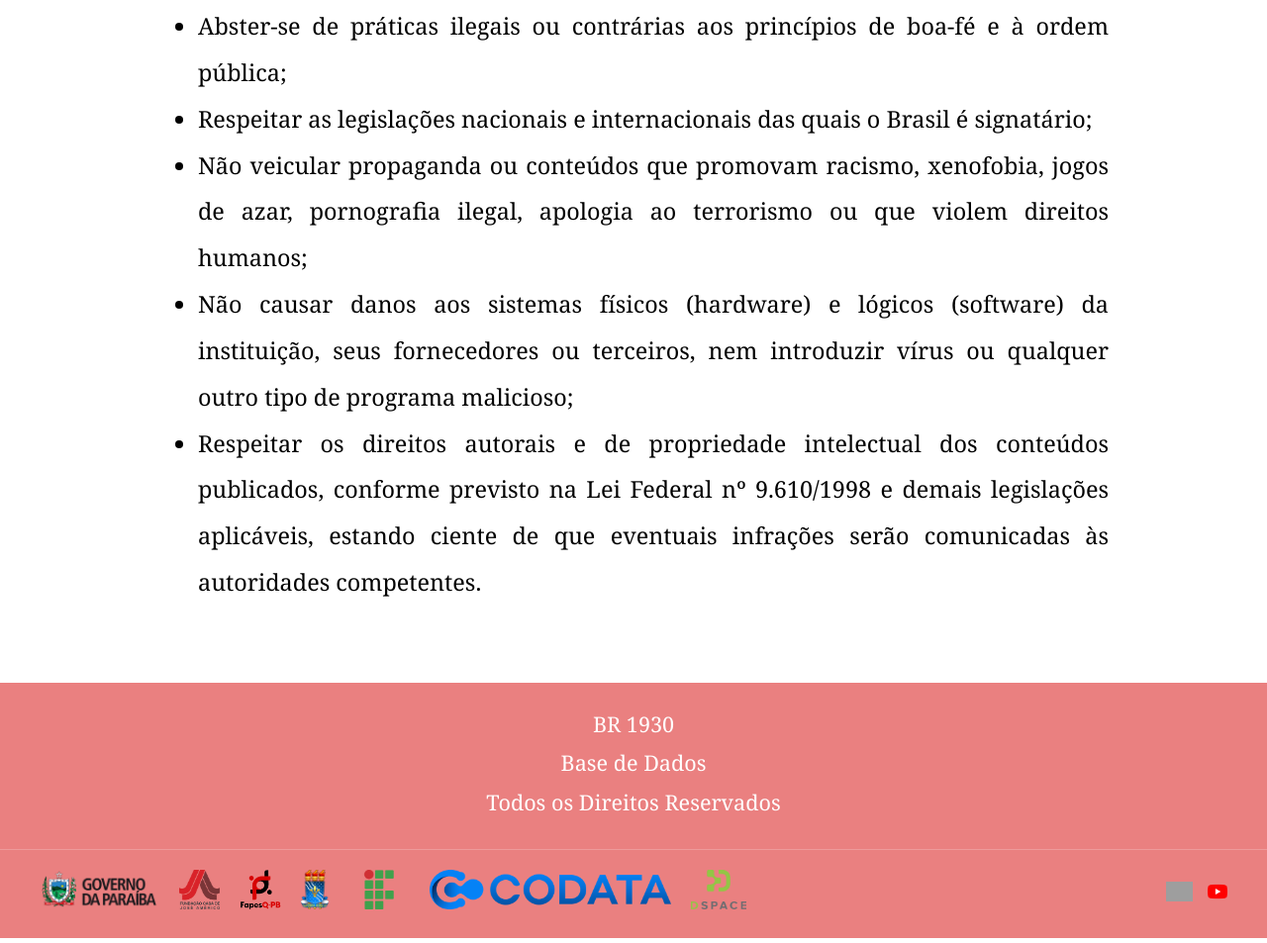
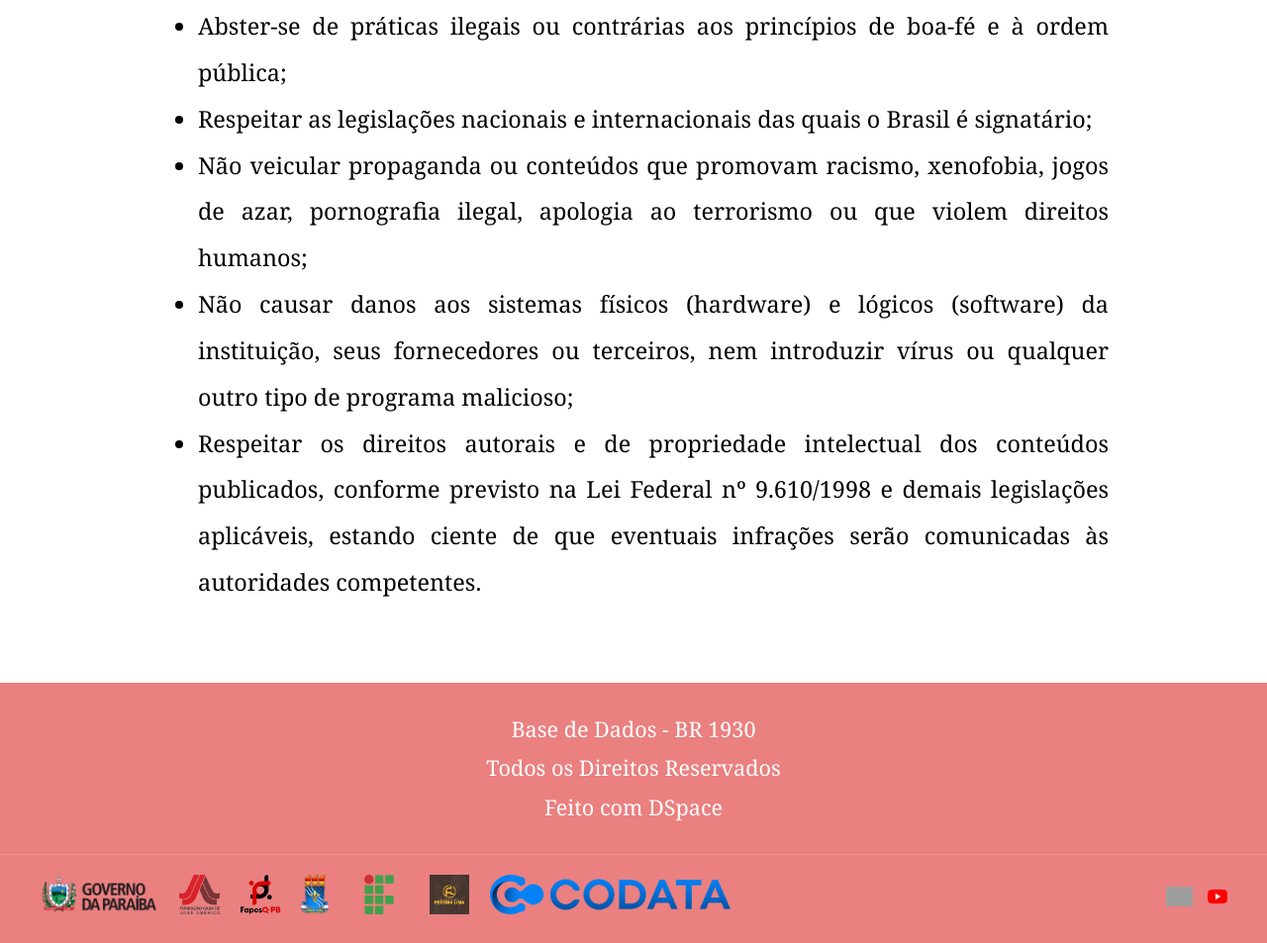
Before and after one commit to franciseven/prototipo-br-1930, a plain HTML site: page inicio_principais_telas/politica_privacidade.html in a window 1280 px wide. Shown: the part 2224-3177 px from the top of the page at 99% size. Drawn offline with Linux system fonts and the light colour scheme; grey boxes are pictures that could not be loaded.

Commit message:
Update politica_privacidade.html
Atualização do rodapé.

```diff
--- a/inicio_principais_telas/politica_privacidade.html
+++ b/inicio_principais_telas/politica_privacidade.html
@@ -65,9 +65,9 @@
   </section>
 
   <footer class="footer-section">
-    <div class="ufmg-logo"><span>BR 1930</span></div>
-    <p>Base de Dados</p>
-    <p>Todos os Direitos Reservados</p>
+    <p data-i18n="footer.database">Base de Dados - BR 1930</p>
+    <p data-i18n="footer.rights">Todos os Direitos Reservados</p>
+    <p data-i18n="footer.dspace">Feito com DSpace</p>
   </footer>
 
   <div class="footer-bottom">
@@ -77,12 +77,12 @@
       <a href="https://fapesq.rpp.br/" target="_blank"><img src="../icones/fapesq_pb_logo.png" alt="Fapesq-pb Logo"></a>
       <a href="https://www.ufpb.br/" target="_blank"><img src="../icones/ufpb__logo.png" alt="UFPB Logo"></a>
       <a href="https://www.ifpb.edu.br/" target="_blank"><img src="../icones/ifpb_logo.png" alt="IFPB Logo"></a>
+      <a href="https://www.instagram.com/memorialpereiralima/" target="_blank"><img src="../icones/memorial_pereira_lima_logo.png" alt="Memorial Pereira Lima"></a>
       <a href="https://codata.pb.gov.br/" target="_blank"><img src="../icones/codata_logo.png" alt="CODATA Logo"></a>
-      <a href="https://dspace.lyrasis.org/" target="_blank"><img src="../icones/dspace_logo-removebg-preview.png" alt="DSpace Logo"></a>
     </div>
     <div class="footer-links">
-      <a href="link da conta no instagram" target="_blank"><img src="../icones/instagram.png" alt="Instagram" style="height: 20px;"></a>
-      <a href="link do canal" target="_blank"><img src="../icones/youtube.png" alt="YouTube" style="height: 20px; margin-left: 10px;"></a>
+      <a href="https://www.instagram.com/projetobr1930/" target="_blank"><img src="../icones/instagram.png" alt="Instagram" style="height: 20px;"></a>
+      <a href="https://www.youtube.com/@projetobr1930" target="_blank"><img src="../icones/youtube.png" alt="YouTube" style="height: 20px; margin-left: 10px;"></a>
     </div>
   </div>
 
```
